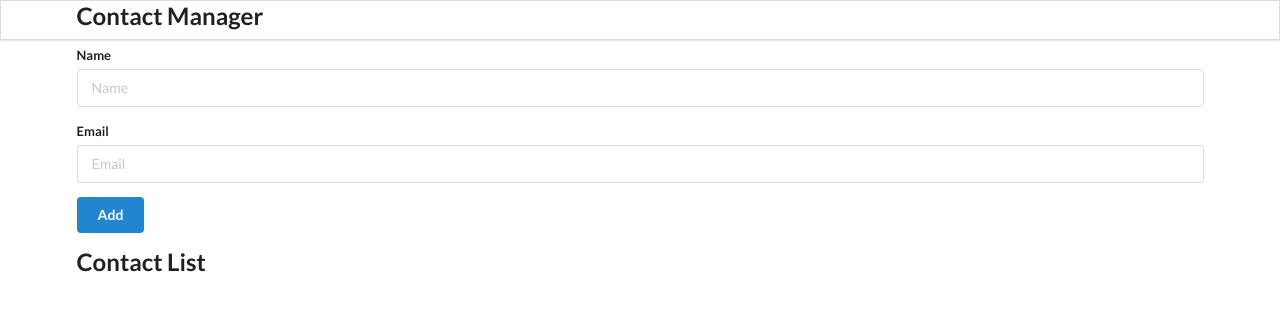
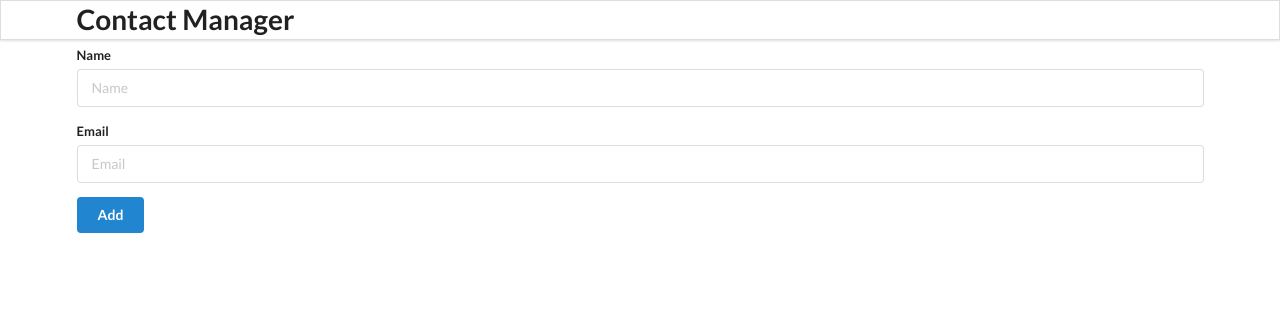
Before and after one commit to Jesinug/contact-app, a React (Create React App) app: page / in a window 1280 px wide. Shown: the top 310 px of the page. Built offline with nearby package versions, Linux system fonts and the light colour scheme.

Commit message:
Logic and functionality. AddContact class component working

```diff
--- a/src/components/AddContact.js
+++ b/src/components/AddContact.js
@@ -6,12 +6,22 @@ import React from 'react';
             email: ""
         }
 
+
+        add = (e) => {
+            e.preventDefault();
+            if(this.state.name === "" && this.state.email === "") {
+                alert("All the fields are mandatory");
+                return;
+            }
+            console.log(this.state);
+        }
+
         render() {
 
             return(
                 <div className="ui main">
                     <h2>Add Contact</h2>
-                    <form className="ui form">
+                    <form className="ui form" onSubmit={this.add}>
                         <div className="field">
                             <label>Name</label>
                             <input
--- a/src/components/ContactCard.js
+++ b/src/components/ContactCard.js
@@ -2,10 +2,12 @@ import React from 'react';
 import user from '../images/user.png';
 
 const ContactCard = (props) => {
+
     const { id, name, email } = props.contact;
+
     return (
         <div className="item">
-            <img className="ui avatar img" src={user} atl="user" />
+            <img className="ui avatar img" src={user} alt="user" />
                 <div className="content">
                 <div className="header">{name}</div>
                 <div>{email}</div>
--- a/src/components/ContactList.js
+++ b/src/components/ContactList.js
@@ -12,7 +12,6 @@ const ContactList = (props) => {
 
     return (<div className="ui celled list">
     {renderContactList}
-            <h2>Contact List</h2>
         </div>
     );
 };
--- a/src/components/Header.js
+++ b/src/components/Header.js
@@ -4,7 +4,7 @@ const Header = () => {
     return(
         <div className="ui fixed menu">
             <div className="ui container center">
-                <h2>Contact Manager</h2>
+                <h1>Contact Manager</h1>
             </div>
         </div>
     );
```
Lines whose indentation alone changed are shown as unchanged.
